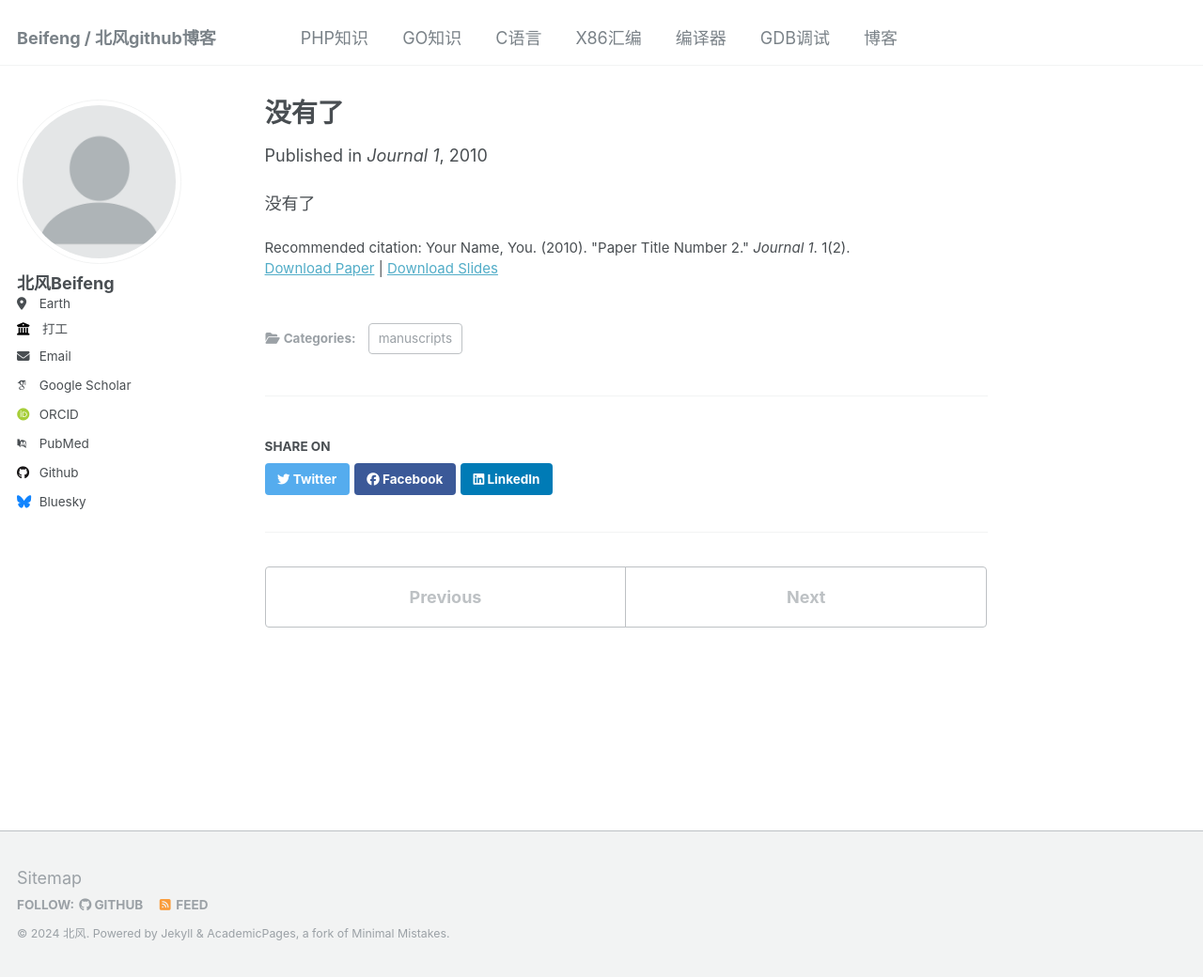
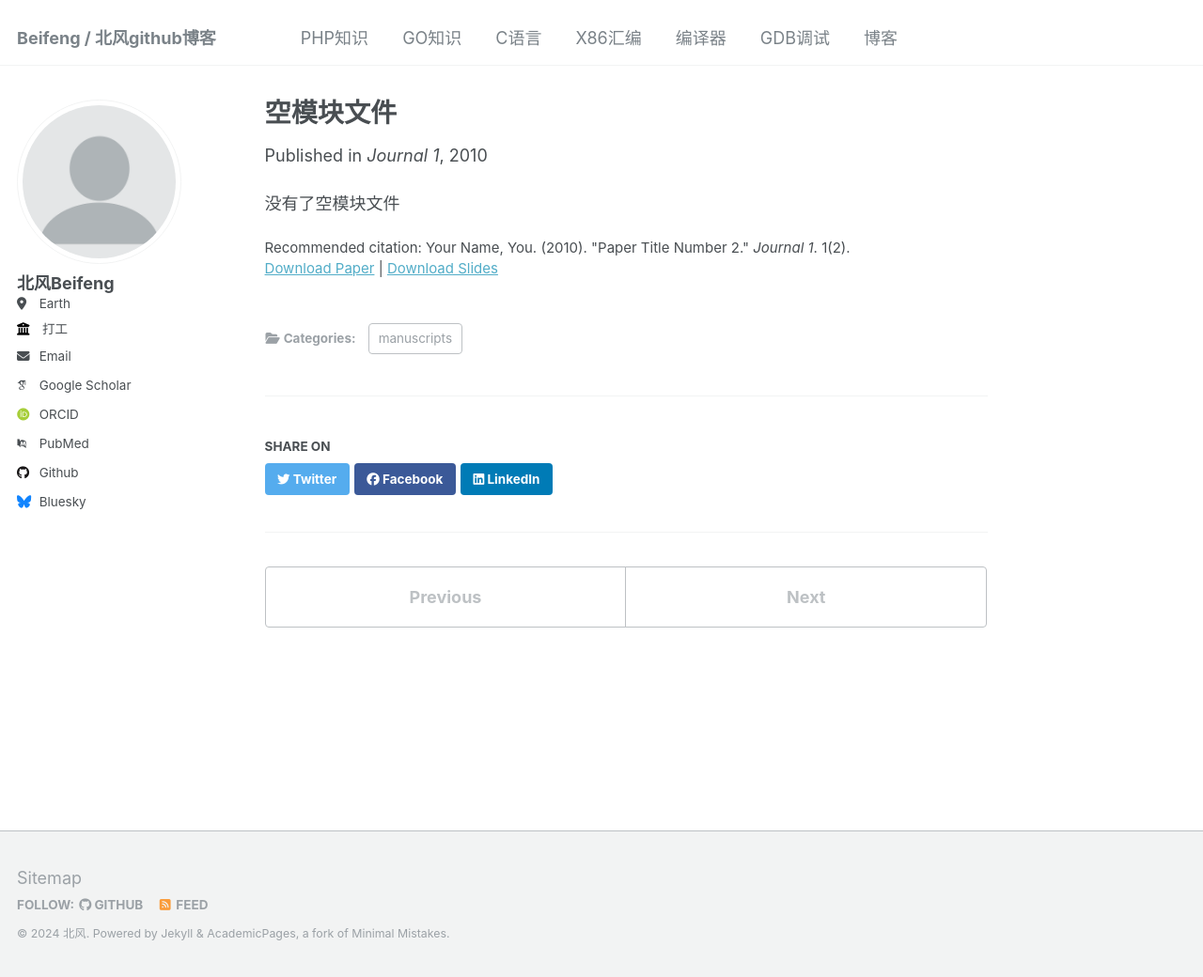
Before and after one commit to beifengisnil/beifengisnil.github.io, a Jekyll site: the page built from _publications/2010-10-01-paper-title-number-2.md, in a window 1280 px wide and 1040 px high. Shown: the whole window at 94% size. Built offline with Jekyll 4.4.1, drawn with Linux system fonts in a browser that asks for light colours; some web fonts are replaced.

Commit message:
Update 2010-10-01-paper-title-number-2.md

```diff
--- a/_publications/2010-10-01-paper-title-number-2.md
+++ b/_publications/2010-10-01-paper-title-number-2.md
@@ -1,5 +1,5 @@
 ---
-title: "没有了"
+title: "空模块文件  "
 collection: publications
 category: manuscripts
 permalink: /publication/2010-10-01-paper-title-number-2
@@ -11,4 +11,4 @@ paperurl: 'http://academicpages.github.io/files/paper2.pdf'
 citation: 'Your Name, You. (2010). &quot;Paper Title Number 2.&quot; <i>Journal 1</i>. 1(2).'
 ---
 
-没有了
+没有了空模块文件
```
